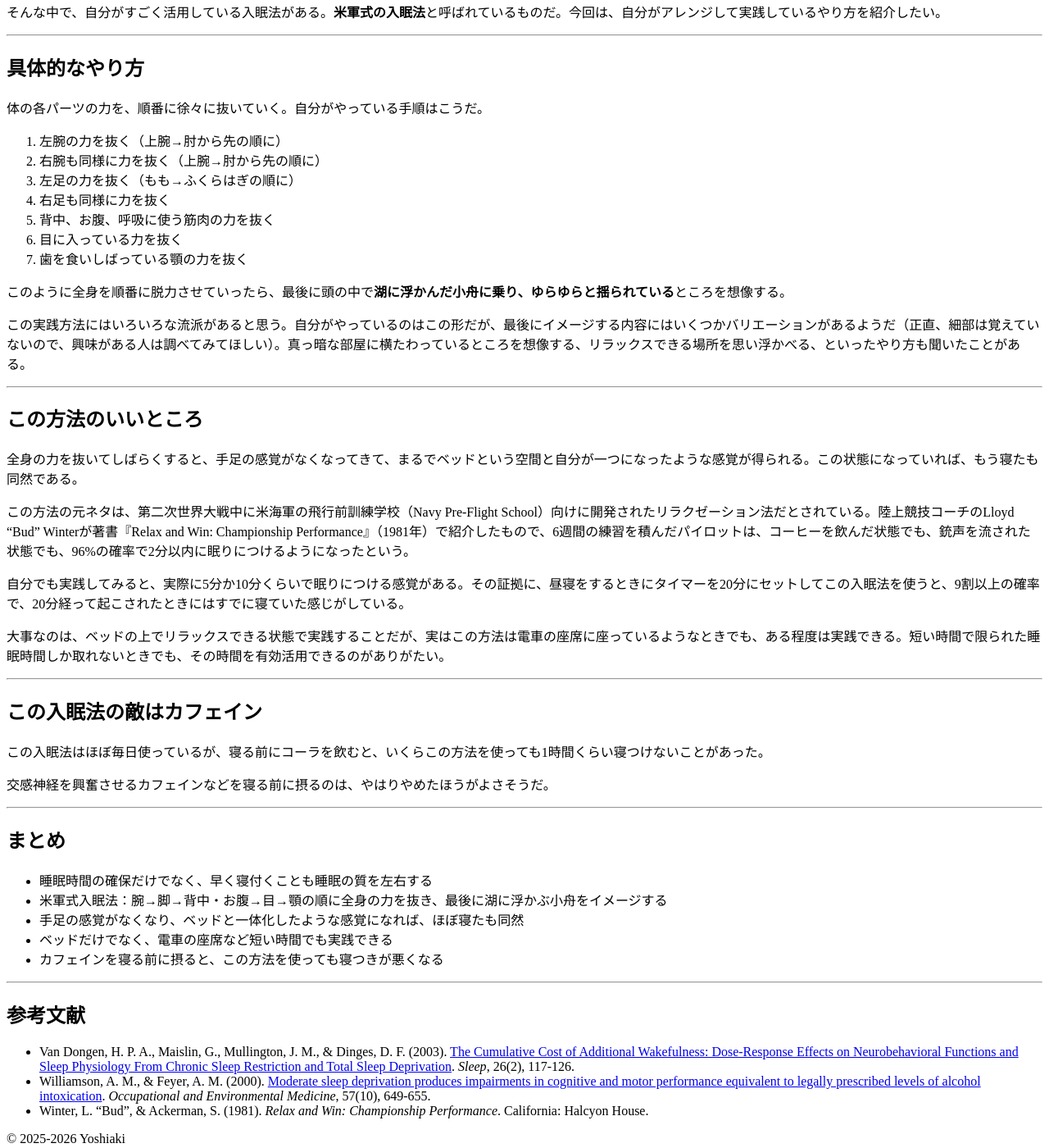
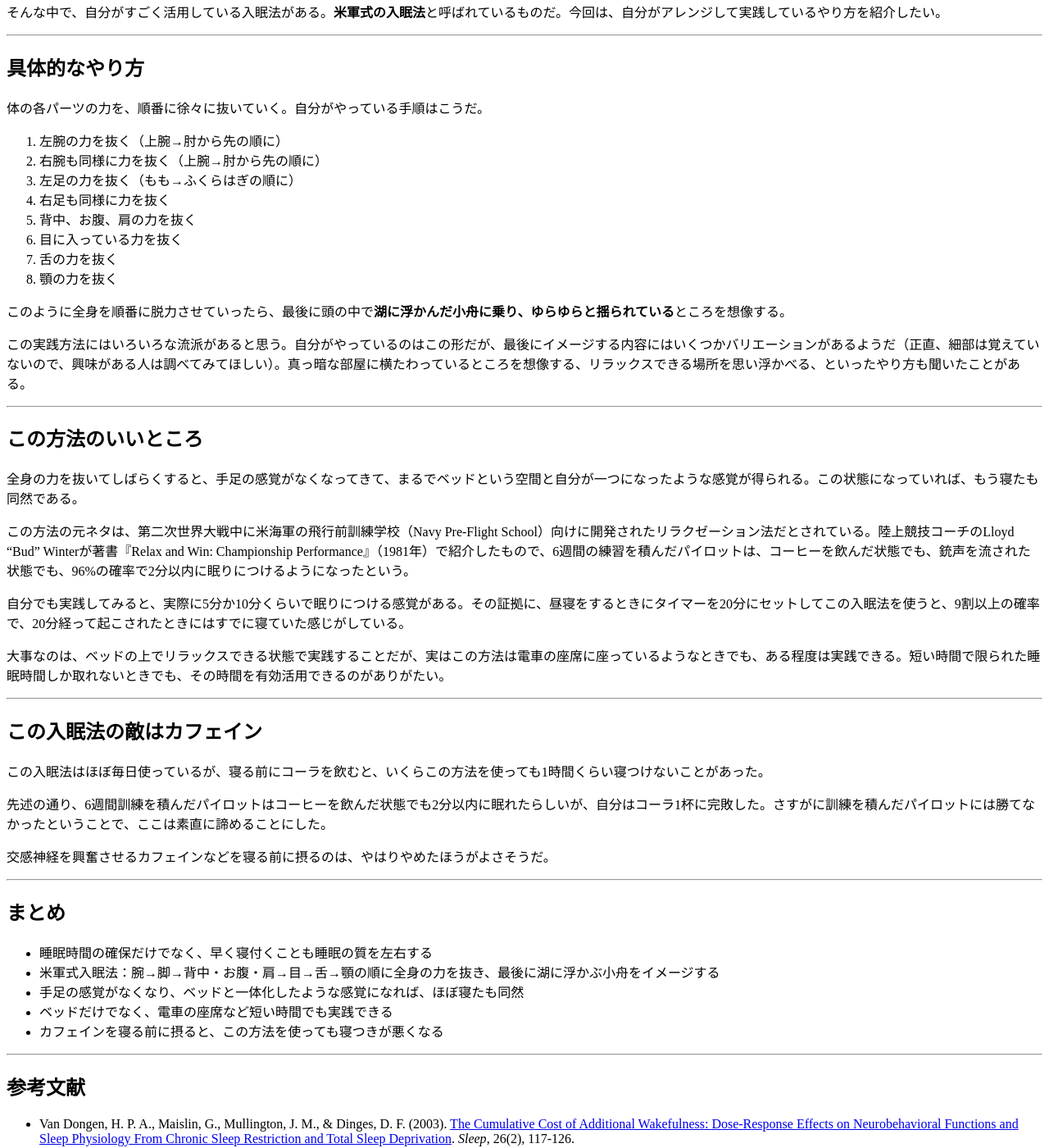
Before and after one commit to yossato/articles, a Jekyll site: the page built from _posts/2026-08-19-military-sleep-method.md, in a window 1280 px wide and 1400 px high, scrolled down 438 px. Shown: the whole window at 82% size. Built offline with Jekyll 4.4.1, drawn with Linux system fonts in a browser that asks for light colours.

Commit message:
手順を修正し、パイロットに完敗した小ネタを追加

```diff
--- a/_posts/2026-08-19-military-sleep-method.md
+++ b/_posts/2026-08-19-military-sleep-method.md
@@ -27,9 +27,10 @@ description: "睡眠時間の確保だけでなく、早く寝付くことの重
 2. 右腕も同様に力を抜く（上腕→肘から先の順に）
 3. 左足の力を抜く（もも→ふくらはぎの順に）
 4. 右足も同様に力を抜く
-5. 背中、お腹、呼吸に使う筋肉の力を抜く
+5. 背中、お腹、肩の力を抜く
 6. 目に入っている力を抜く
-7. 歯を食いしばっている顎の力を抜く
+7. 舌の力を抜く
+8. 顎の力を抜く
 
 このように全身を順番に脱力させていったら、最後に頭の中で**湖に浮かんだ小舟に乗り、ゆらゆらと揺られている**ところを想像する。
 
@@ -53,6 +54,8 @@ description: "睡眠時間の確保だけでなく、早く寝付くことの重
 
 この入眠法はほぼ毎日使っているが、寝る前にコーラを飲むと、いくらこの方法を使っても1時間くらい寝つけないことがあった。
 
+先述の通り、6週間訓練を積んだパイロットはコーヒーを飲んだ状態でも2分以内に眠れたらしいが、自分はコーラ1杯に完敗した。さすがに訓練を積んだパイロットには勝てなかったということで、ここは素直に諦めることにした。
+
 交感神経を興奮させるカフェインなどを寝る前に摂るのは、やはりやめたほうがよさそうだ。
 
 ---
@@ -60,7 +63,7 @@ description: "睡眠時間の確保だけでなく、早く寝付くことの重
 ## まとめ
 
 - 睡眠時間の確保だけでなく、早く寝付くことも睡眠の質を左右する
-- 米軍式入眠法：腕→脚→背中・お腹→目→顎の順に全身の力を抜き、最後に湖に浮かぶ小舟をイメージする
+- 米軍式入眠法：腕→脚→背中・お腹・肩→目→舌→顎の順に全身の力を抜き、最後に湖に浮かぶ小舟をイメージする
 - 手足の感覚がなくなり、ベッドと一体化したような感覚になれば、ほぼ寝たも同然
 - ベッドだけでなく、電車の座席など短い時間でも実践できる
 - カフェインを寝る前に摂ると、この方法を使っても寝つきが悪くなる
```
